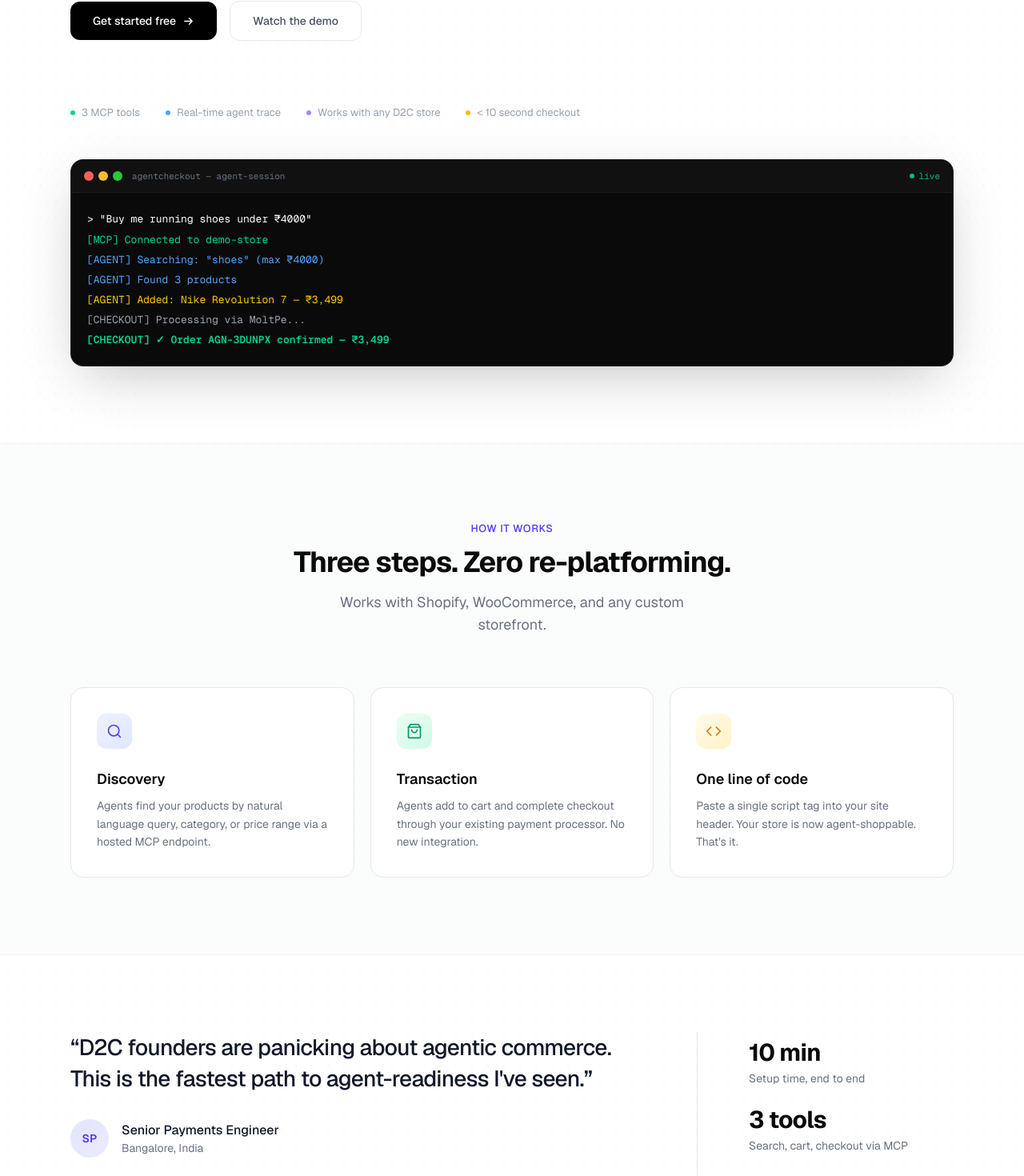
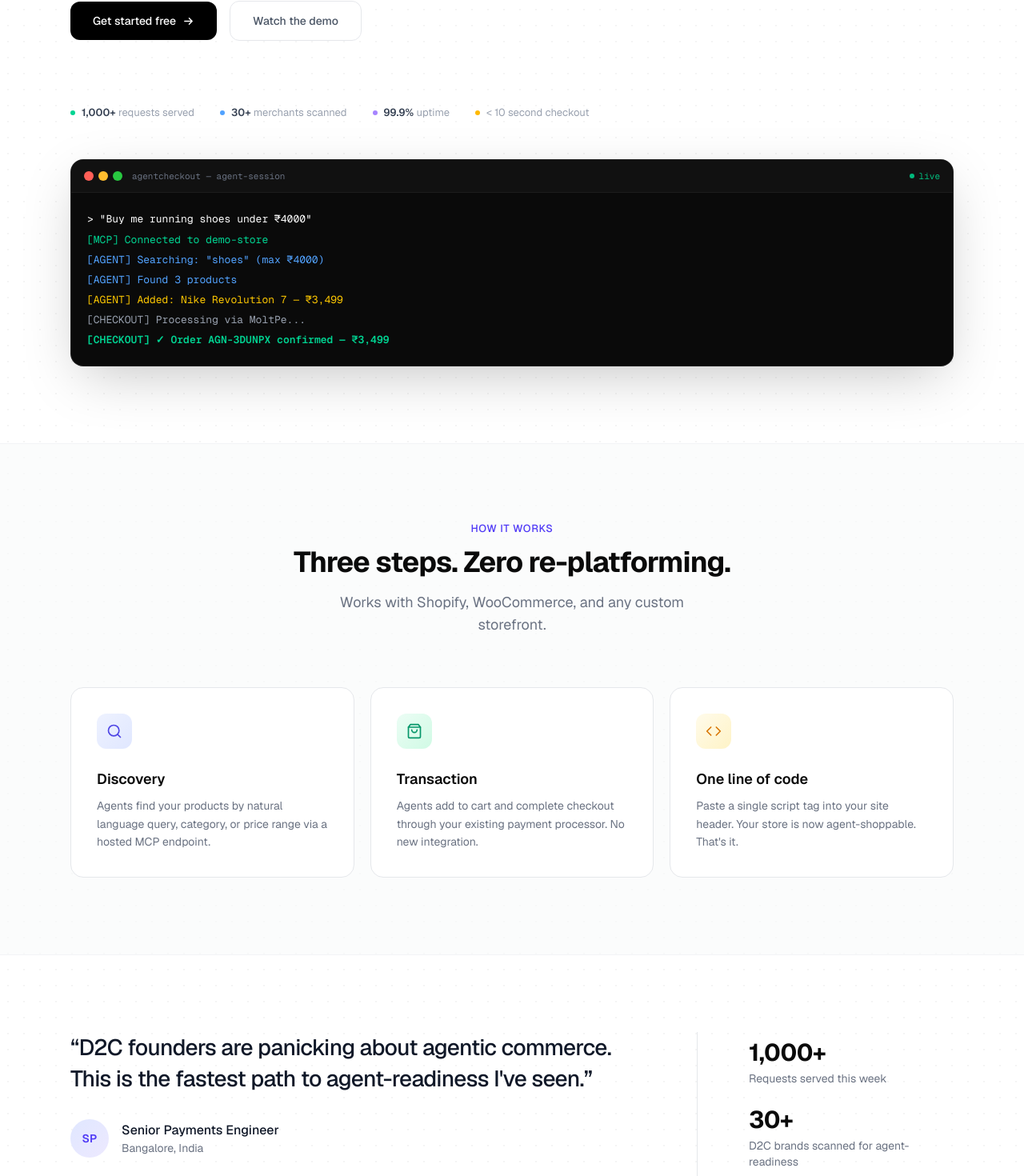
Before and after one commit to umangbuilds/agentcheckout, a Next.js app: page / in a window 1280 px wide. Shown: the part 538-2008 px from the top of the page at 80% size. Built offline with nearby package versions, Linux system fonts and the light colour scheme; no server answers.

Commit message:
Built: landing page real metrics (1K+ requests, 30+ merchants, 99.9% uptime) | Tested: tsc clean, diff review | Status: Pass

```diff
--- a/app/page.tsx
+++ b/app/page.tsx
@@ -165,20 +165,20 @@ export default function LandingPage() {
         </div>
       </section>
 
-      {/* Stats strip */}
+      {/* Stats strip — real metrics from Vercel Observability (updated manually) */}
       <section className="max-w-6xl mx-auto px-6 pt-14 pb-6">
-        <div className="flex items-center gap-8 text-[13px] text-gray-400">
+        <div className="flex flex-wrap items-center gap-x-8 gap-y-3 text-[13px] text-gray-400">
           <div className="flex items-center gap-2">
             <span className="w-1.5 h-1.5 rounded-full bg-emerald-400" />
-            <span>3 MCP tools</span>
+            <span><span className="text-gray-700 font-semibold">1,000+</span> requests served</span>
           </div>
           <div className="flex items-center gap-2">
             <span className="w-1.5 h-1.5 rounded-full bg-blue-400" />
-            <span>Real-time agent trace</span>
+            <span><span className="text-gray-700 font-semibold">30+</span> merchants scanned</span>
           </div>
           <div className="flex items-center gap-2">
             <span className="w-1.5 h-1.5 rounded-full bg-violet-400" />
-            <span>Works with any D2C store</span>
+            <span><span className="text-gray-700 font-semibold">99.9%</span> uptime</span>
           </div>
           <div className="flex items-center gap-2">
             <span className="w-1.5 h-1.5 rounded-full bg-amber-400" />
@@ -296,16 +296,16 @@ export default function LandingPage() {
           <div className="w-px bg-gray-200 self-stretch" />
           <div className="w-64 space-y-6 pt-2">
             <div>
+              <p className="text-3xl font-bold tracking-tight">1,000+</p>
+              <p className="text-sm text-gray-500 mt-1">Requests served this week</p>
+            </div>
+            <div>
+              <p className="text-3xl font-bold tracking-tight">30+</p>
+              <p className="text-sm text-gray-500 mt-1">D2C brands scanned for agent-readiness</p>
+            </div>
+            <div>
               <p className="text-3xl font-bold tracking-tight">10 min</p>
               <p className="text-sm text-gray-500 mt-1">Setup time, end to end</p>
-            </div>
-            <div>
-              <p className="text-3xl font-bold tracking-tight">3 tools</p>
-              <p className="text-sm text-gray-500 mt-1">Search, cart, checkout via MCP</p>
-            </div>
-            <div>
-              <p className="text-3xl font-bold tracking-tight">0 code</p>
-              <p className="text-sm text-gray-500 mt-1">Changes to your existing store</p>
             </div>
           </div>
         </div>
```
Also changed, not shown: 1 other file (tests, documents, lock files or other folders).
